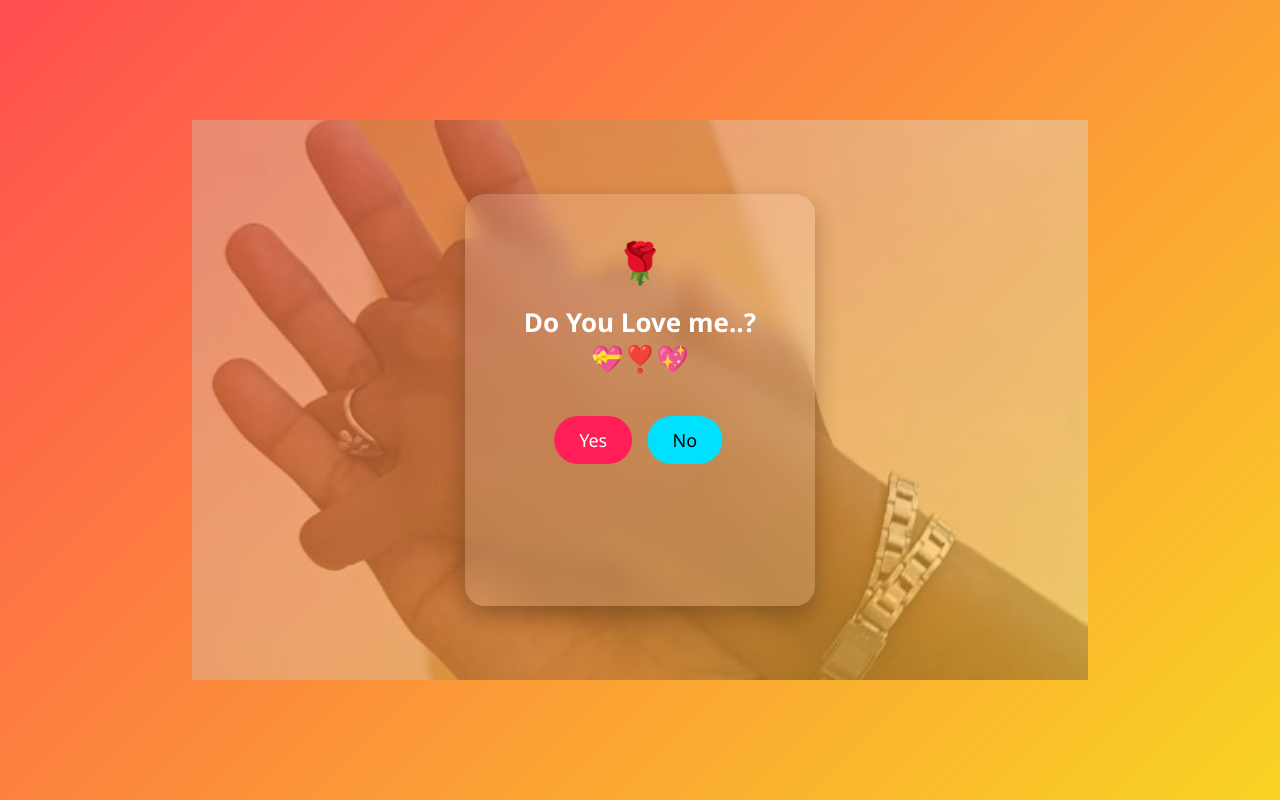
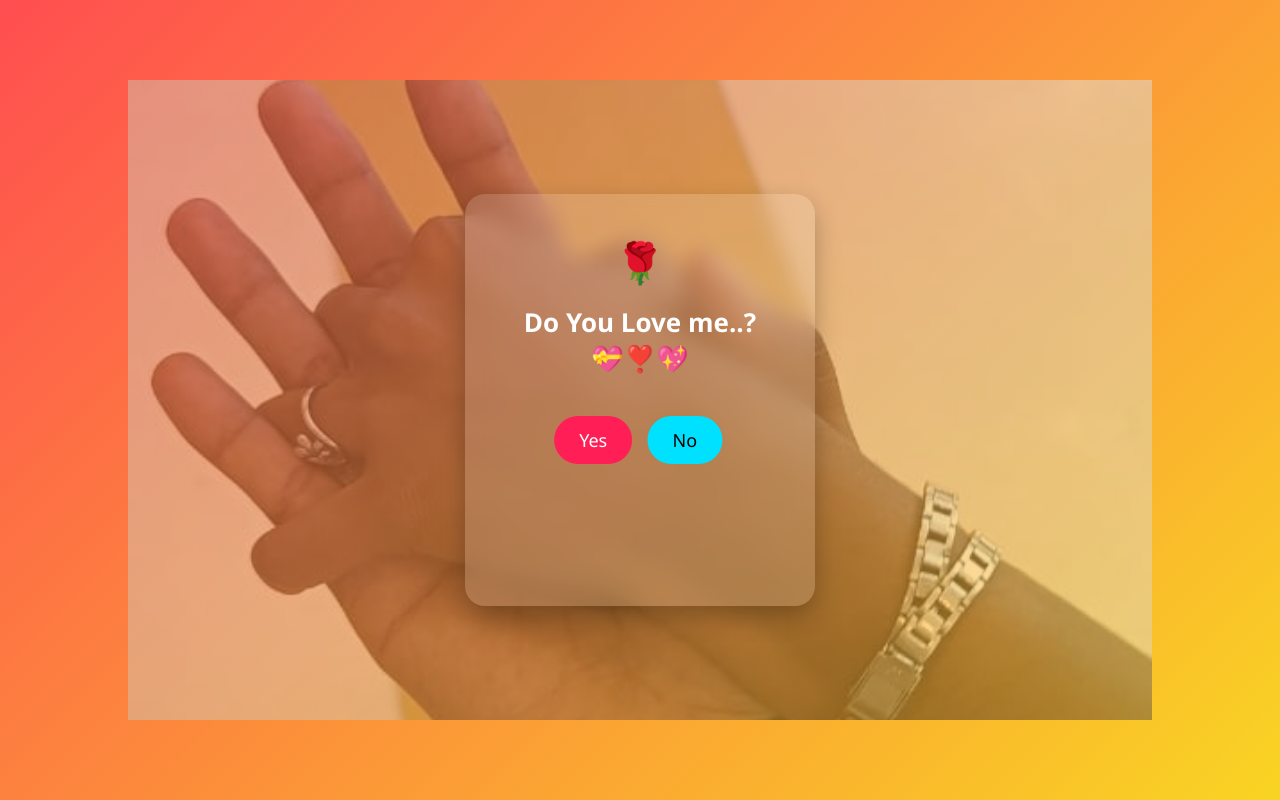
Before and after one commit to Kishorekish96/Kishore-Valentine, a plain HTML site: page index.html in a window 1280 px wide. Drawn offline with Linux system fonts and the light colour scheme.

Commit message:
Update index.html

```diff
--- a/index.html
+++ b/index.html
@@ -24,11 +24,11 @@
 
     .hearts {
       position: fixed;
-      width: 70%;
-      height: 70%;
+      width: 80%;
+      height: 80%;
       background-size: cover;
       background-position: center;
-      opacity: 0.40;
+      opacity: 0.50;
       z-index: 0;
       animation: bgSlide 10s infinite;
     }
```
